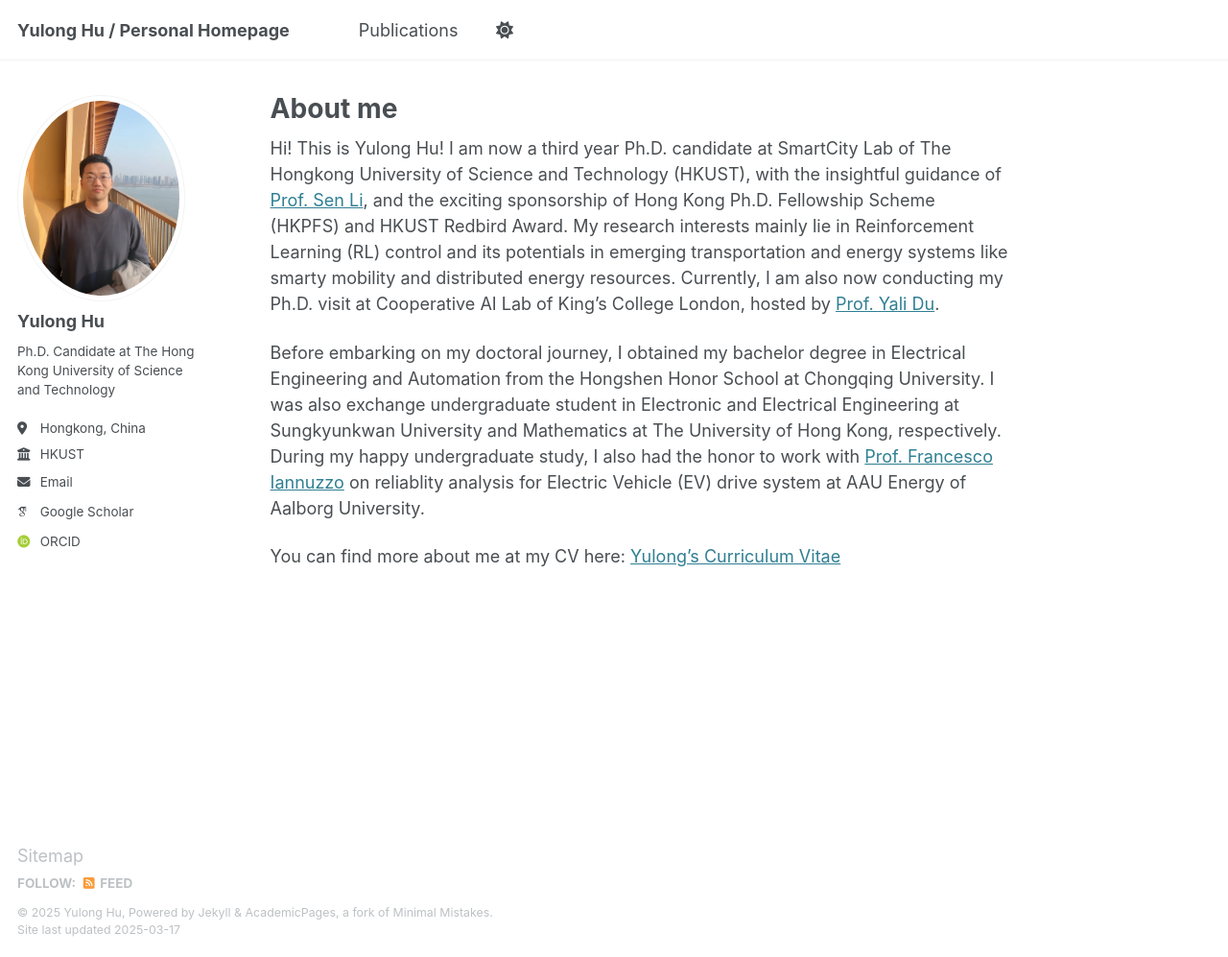
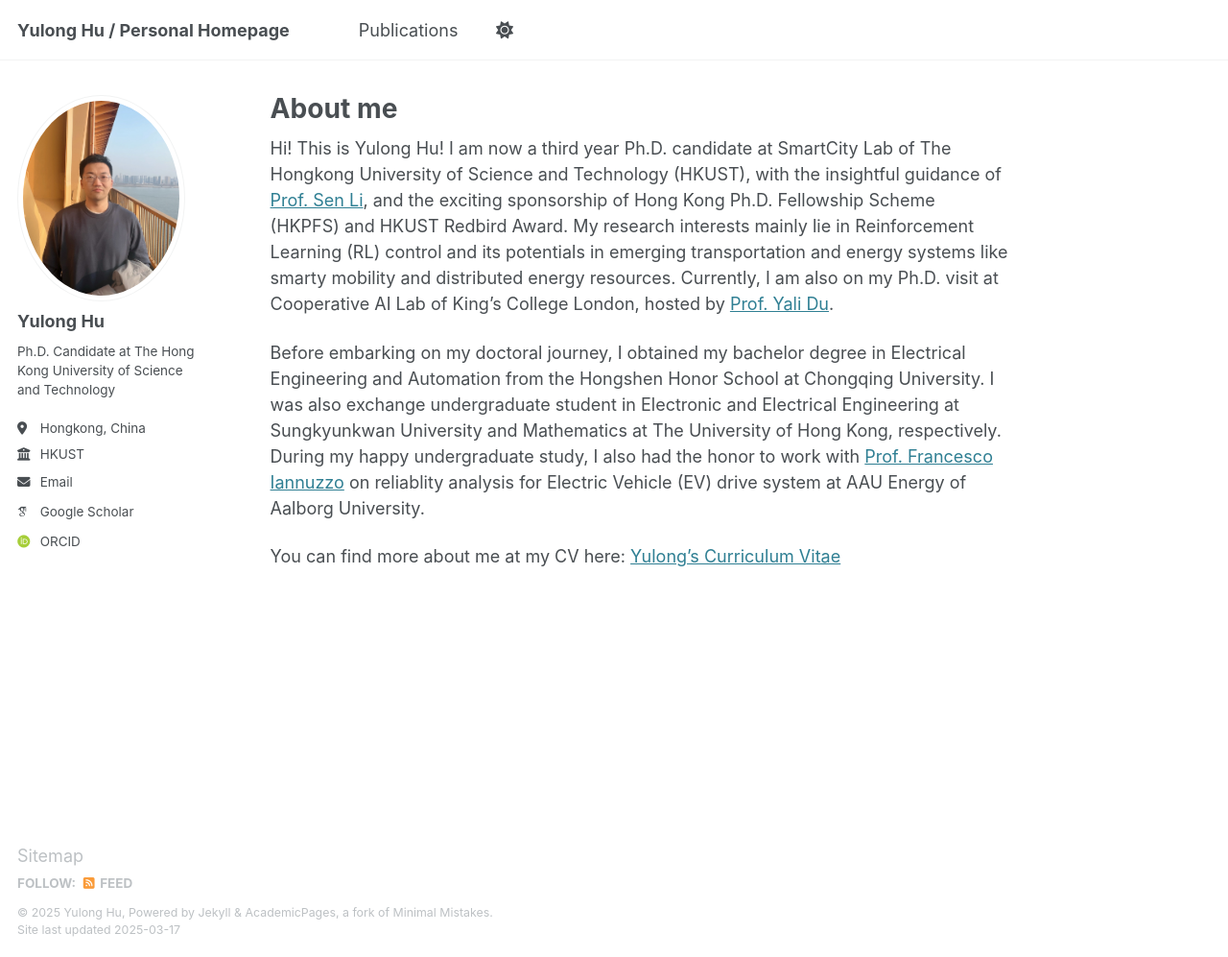
Before and after one commit to yulonghu2000/yulonghu2000.github.io, a Jekyll site: the page built from _pages/about.md, in a window 1280 px wide and 997 px high. Shown: the whole window at 96% size. Built offline with Jekyll 4.4.1, drawn with Linux system fonts in a browser that asks for light colours; some web fonts are replaced.

Commit message:
Update about.md

```diff
--- a/_pages/about.md
+++ b/_pages/about.md
@@ -7,7 +7,7 @@ redirect_from:
   - /about.html
 ---
 
-Hi! This is Yulong Hu! I am now a third year Ph.D. candidate at SmartCity Lab of The Hongkong University of Science and Technology (HKUST), with the insightful guidance of [Prof. Sen Li](https://seng.hkust.edu.hk/about/people/faculty/sen-li), and the exciting sponsorship of Hong Kong Ph.D. Fellowship Scheme (HKPFS) and HKUST Redbird Award. My research interests mainly lie in Reinforcement Learning (RL) control and its potentials in emerging transportation and energy systems like smarty mobility and distributed energy resources. Currently, I am also now conducting my Ph.D. visit at Cooperative AI Lab of King's College London, hosted by [Prof. Yali Du](https://www.kcl.ac.uk/people/yali-du).
+Hi! This is Yulong Hu! I am now a third year Ph.D. candidate at SmartCity Lab of The Hongkong University of Science and Technology (HKUST), with the insightful guidance of [Prof. Sen Li](https://seng.hkust.edu.hk/about/people/faculty/sen-li), and the exciting sponsorship of Hong Kong Ph.D. Fellowship Scheme (HKPFS) and HKUST Redbird Award. My research interests mainly lie in Reinforcement Learning (RL) control and its potentials in emerging transportation and energy systems like smarty mobility and distributed energy resources. Currently, I am also on my Ph.D. visit at Cooperative AI Lab of King's College London, hosted by [Prof. Yali Du](https://www.kcl.ac.uk/people/yali-du).
 
 Before embarking on my doctoral journey, I obtained my bachelor degree in Electrical Engineering and Automation from the Hongshen Honor School at Chongqing University. I was also exchange undergraduate student in Electronic and Electrical Engineering at Sungkyunkwan University and Mathematics at The University of Hong Kong, respectively. During my happy undergraduate study, I also had the honor to work with [Prof. Francesco Iannuzzo](https://vbn.aau.dk/en/persons/fia) on reliablity analysis for Electric Vehicle (EV) drive system at AAU Energy of Aalborg University.
 
```
